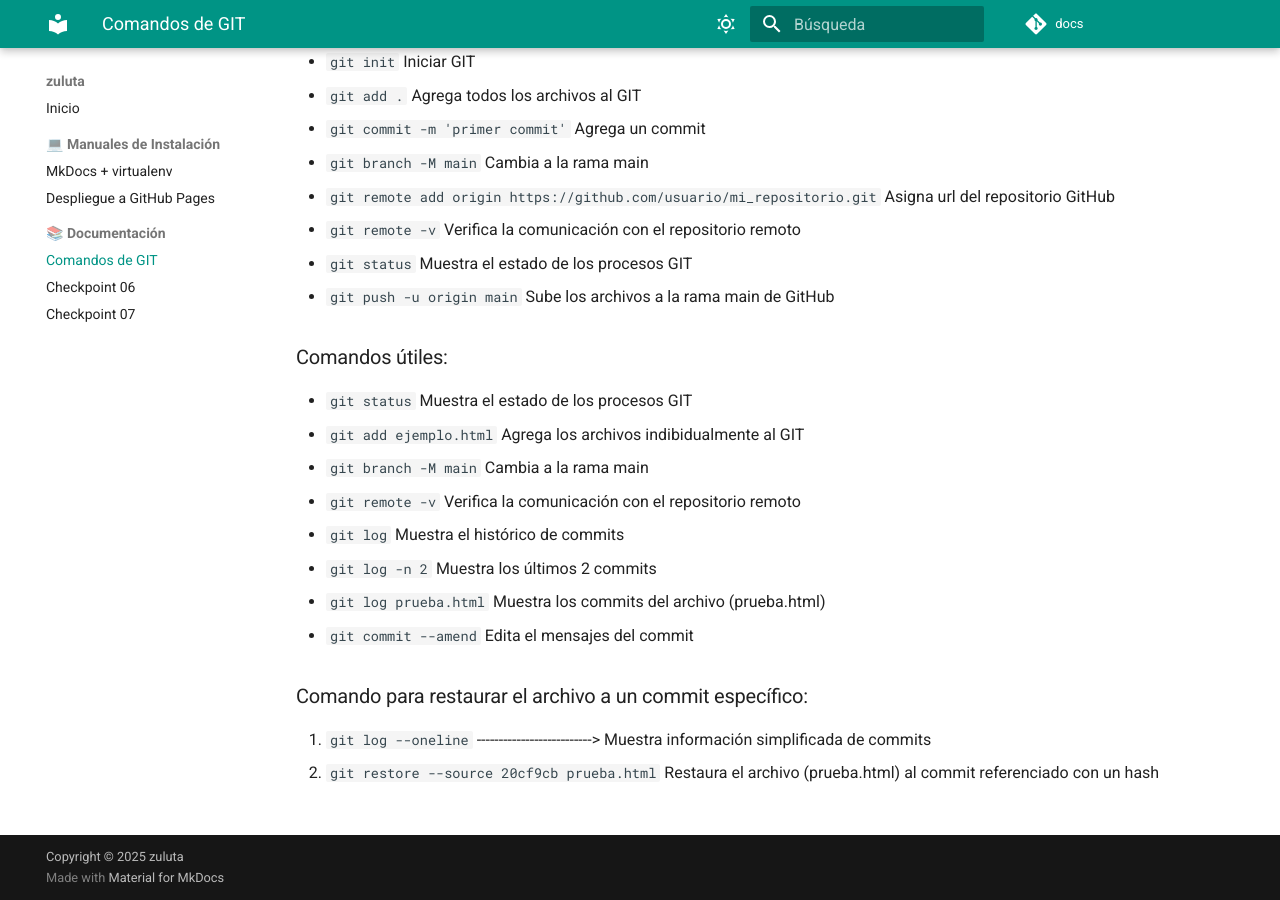
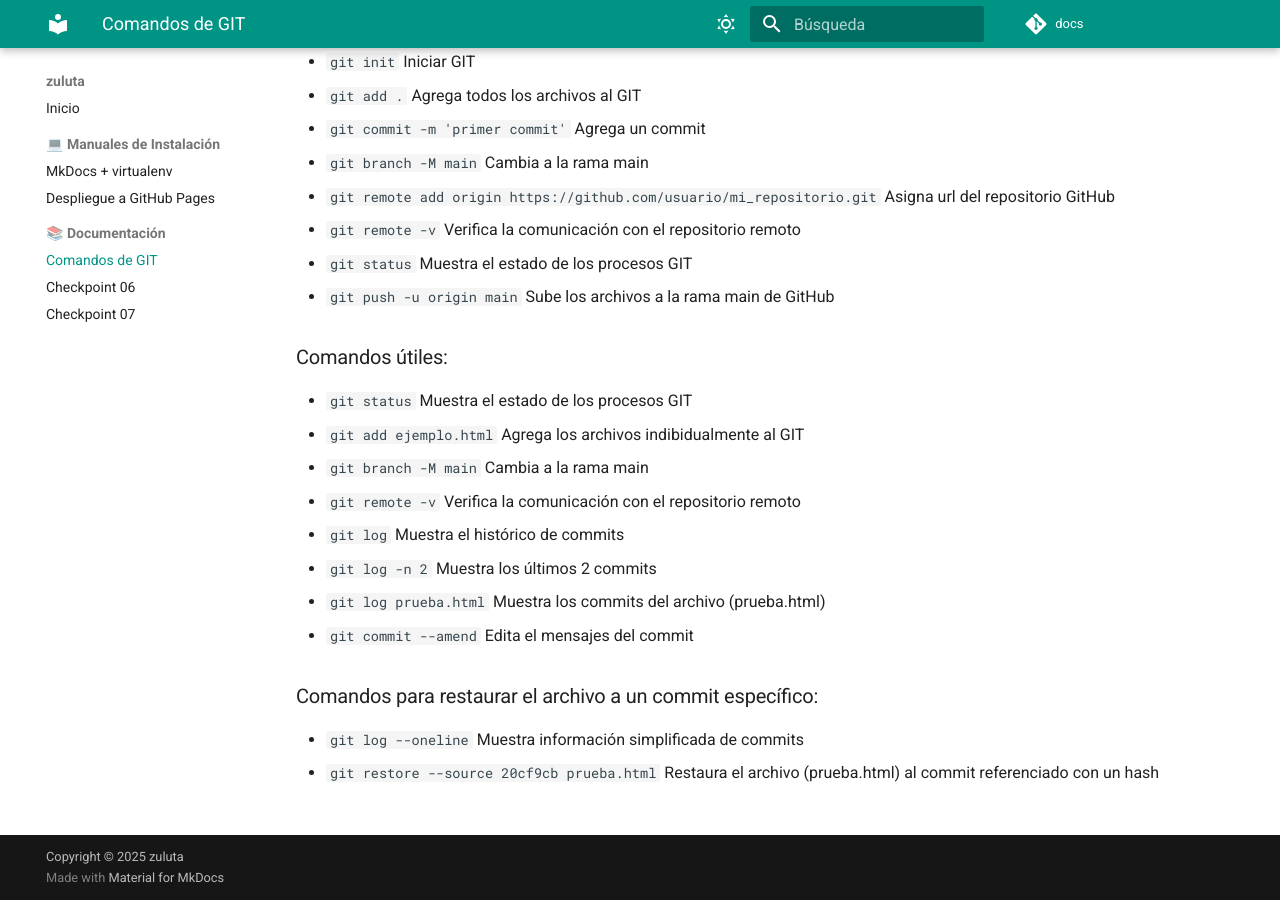
Before and after one commit to zuluta/docs, an MkDocs documentation site: the page built from docs/comandos_git.md, in a window 1280 px wide and 900 px high, scrolled down 518 px. Built offline with MkDocs 1.6.1 and Material for MkDocs 9.7.7, drawn with Linux system fonts in a browser that asks for light colours; comment, search, counter and statistics services are not loaded.

Commit message:
update file

```diff
--- a/docs/comandos_git.md
+++ b/docs/comandos_git.md
@@ -40,9 +40,9 @@ hide:
   - `git log prueba.html` Muestra los commits del archivo (prueba.html)
   - `git commit --amend` Edita el mensajes del commit
 
-### Comando para restaurar el archivo a un commit específico:
+### Comandos para restaurar el archivo a un commit específico:
 
-  1. `git log --oneline` --------------------------> Muestra información simplificada de commits
-  2. `git restore --source 20cf9cb prueba.html` Restaura el archivo (prueba.html) al commit referenciado con un hash
+  - `git log --oneline` Muestra información simplificada de commits
+  - `git restore --source 20cf9cb prueba.html` Restaura el archivo (prueba.html) al commit referenciado con un hash
 <br>
 <br>
```
